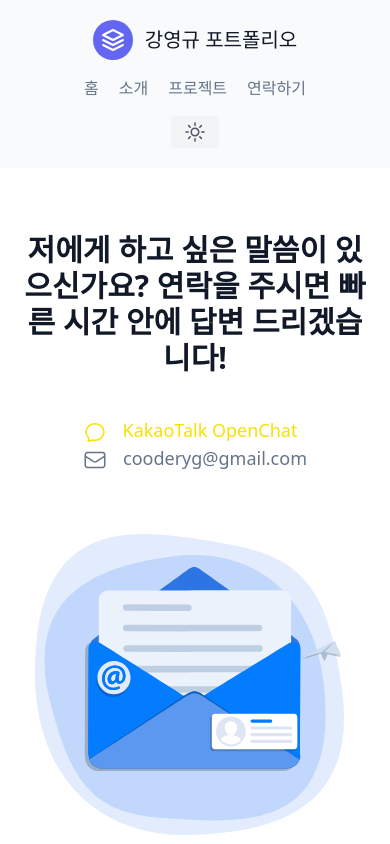
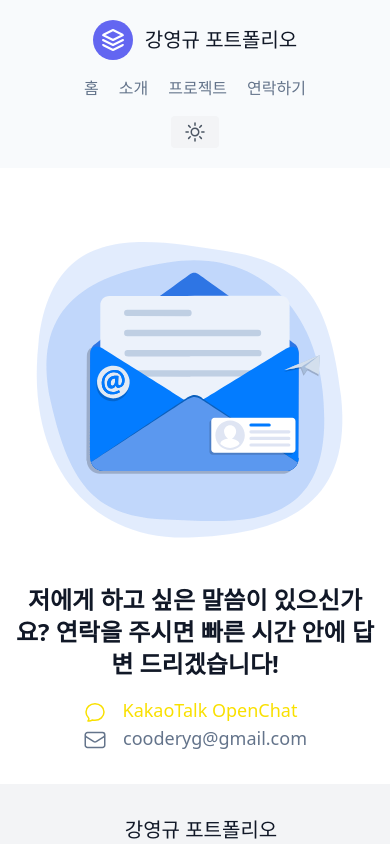
Before and after one commit to cooderyg/next-portfolio, a Next.js app: page /contact in a window 390 px wide. Shown: the top 844 px of the page. Built offline with nearby package versions, Linux system fonts and the light colour scheme.

Commit message:
반응형 수정

```diff
--- a/pages/contact.js
+++ b/pages/contact.js
@@ -6,10 +6,10 @@ import Head from "next/head";
 export default function Contact() {
     return(
         <Layout>
-            <div className="relative text-lg flex flex-wrap lg:items-center justify-center mx-auto  lg:max-w-[1536px] min-h-[100vh]">
-                <div className="px-4 md:px-16 lg:px-18 ">
-                    <p className=" text-gray-900 dark:text-white text-3xl font-bold mt-16 md:text-4xl text-center lg:text-left lg:break-keep">저에게 하고 싶은 말씀이 있으신가요?<span className="lg:block"> 연락을 주시면 빠른 시간 안에 답변 드리겠습니다!</span></p>
-                    <a className="relative z-10 text-[#f9e000] block mt-10 text-center lg:text-left translate-x-[-5px] lg:translate-x-0" href="https://open.kakao.com/o/szizGrff" target="_blank">
+            <div className="relative text-lg flex flex-wrap lg:flex-nowrap lg:items-center justify-center py-8 lg:py-0 mx-auto  lg:max-w-[1536px] lg:min-h-[100vh]">
+                <div className="px-4 md:px-16 lg:px-18 xl:px-12 order-2">
+                    <p className=" text-gray-900 dark:text-white text-2xl font-bold mt-0 md:mt-16 md:text-4xl text-center lg:text-left lg:break-keep">저에게 하고 싶은 말씀이 있으신가요?<span className="lg:block"> 연락을 주시면 빠른 시간 안에 답변 드리겠습니다!</span></p>
+                    <a className="relative z-10 text-[#f9e000] block mt-4 md:mt-10 text-center lg:text-left translate-x-[-5px] lg:translate-x-0" href="https://open.kakao.com/o/szizGrff" target="_blank">
                         <svg  xmlns="http://www.w3.org/2000/svg" fill="none" viewBox="0 0 24 24" strokeWidth={1.5} stroke="currentColor" className="w-6 h-6 inline-block mr-4">
                              <path strokeLinecap="round" strokeLinejoin="round" d="M12 20.25c4.97 0 9-3.694 9-8.25s-4.03-8.25-9-8.25S3 7.444 3 12c0 2.104.859 4.023 2.273 5.48.432.447.74 1.04.586 1.641a4.483 4.483 0 01-.923 1.785A5.969 5.969 0 006 21c1.282 0 2.47-.402 3.445-1.087.81.22 1.668.337 2.555.337z" />
                         </svg>
@@ -22,7 +22,7 @@ export default function Contact() {
                             <span>cooderyg@gmail.com</span>
                     </p>
                 </div>
-                <div className="max-w-md md:max-w-lg lg:max-w-xl translate-y-[-54px] lg:translate-y-0">
+                <div className="max-w-sm md:max-w-md lg:order-3 lg:max-w-xl">
                     <Animation />
                 </div>
             </div>
```
